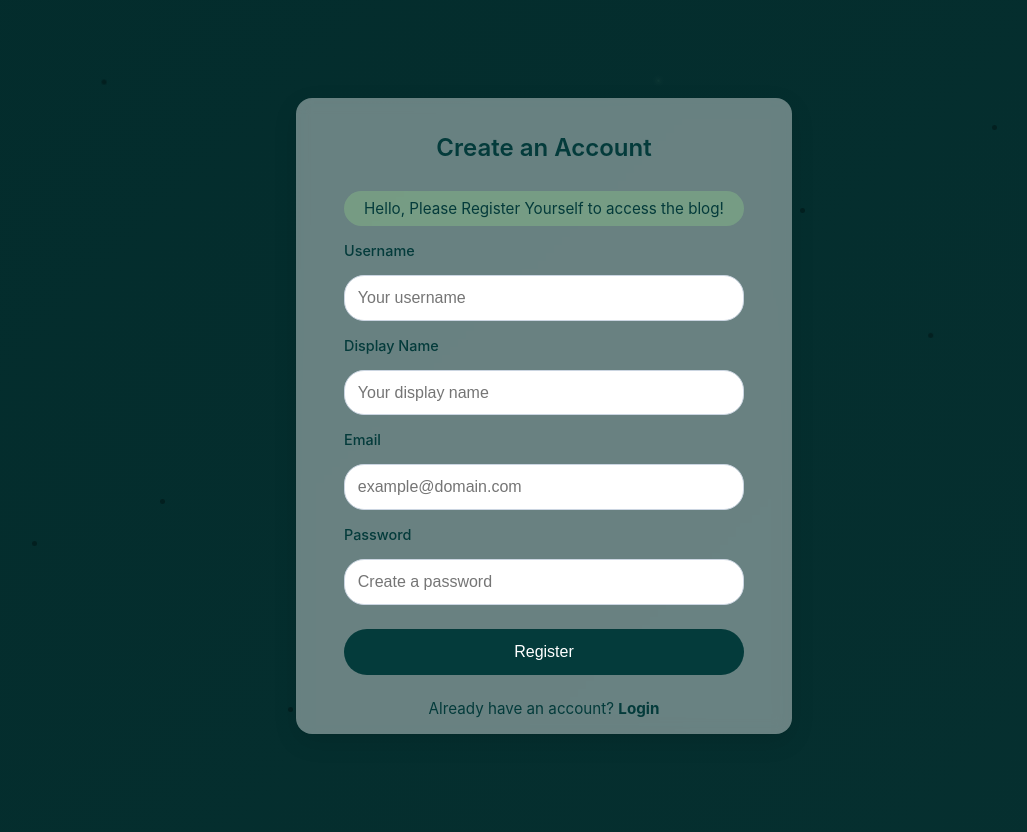
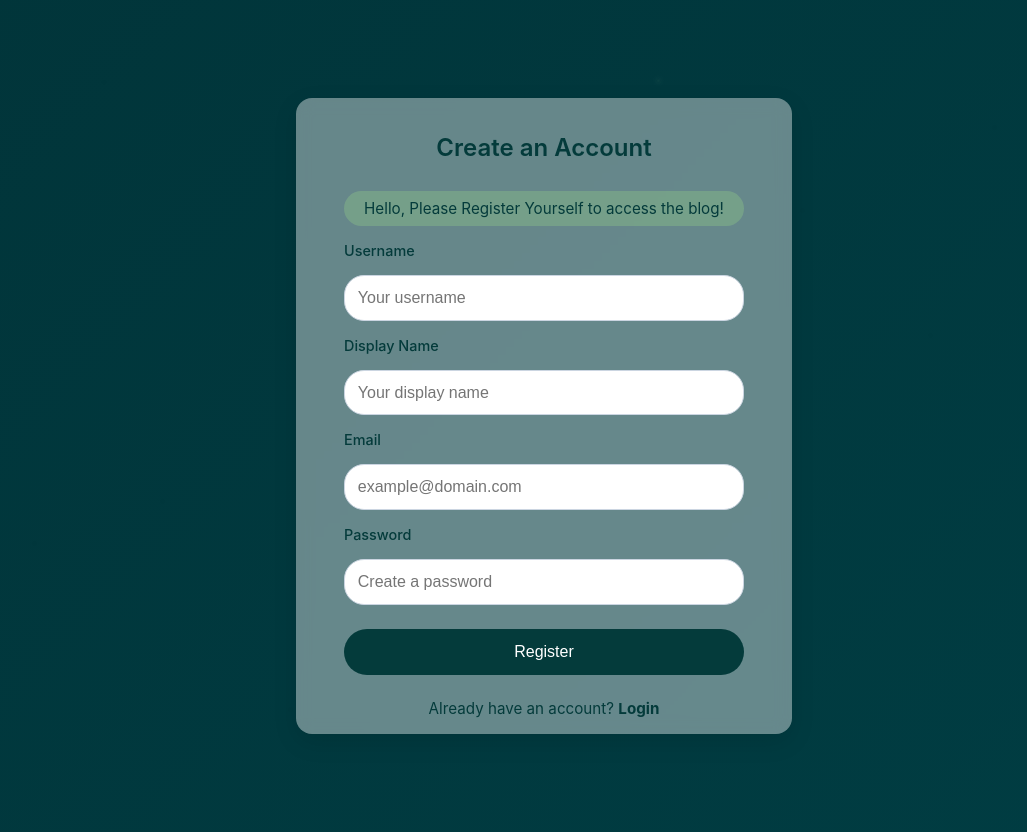
Before and after one commit to Chamodi-Karunarathne/php_blog_project, a PHP site: page /pages/register.php in a window 1280 px wide. Shown: the whole page, without its empty margins (96-1123 px from the left). Run offline with PHP 8.4, Linux system fonts and the light colour scheme.

Commit message:
Update background gradient and firefly effect opacity for improved visual aesthetics on authentication pages

```diff
--- a/assets/auth.css
+++ b/assets/auth.css
@@ -2,7 +2,7 @@
 body {
   margin: 0;
   font-family: "Inter", system-ui, sans-serif;
-  background: linear-gradient(315deg, #073131 0%, #032C2C 40%, #032525 100%);
+  background: linear-gradient(315deg, #004147 0%, #013439 40%, #021a1a 100%);
   background-size: 400% 400%;
   animation: gradient 25s ease infinite;
   min-height: 100vh;
@@ -54,7 +54,7 @@ body {
 }
 
 .firefly::before {
-  background: rgba(0, 0, 0, 0.3);
+  background: rgba(0, 0, 0, 0.01);
 }
 
 .firefly::after {
```
